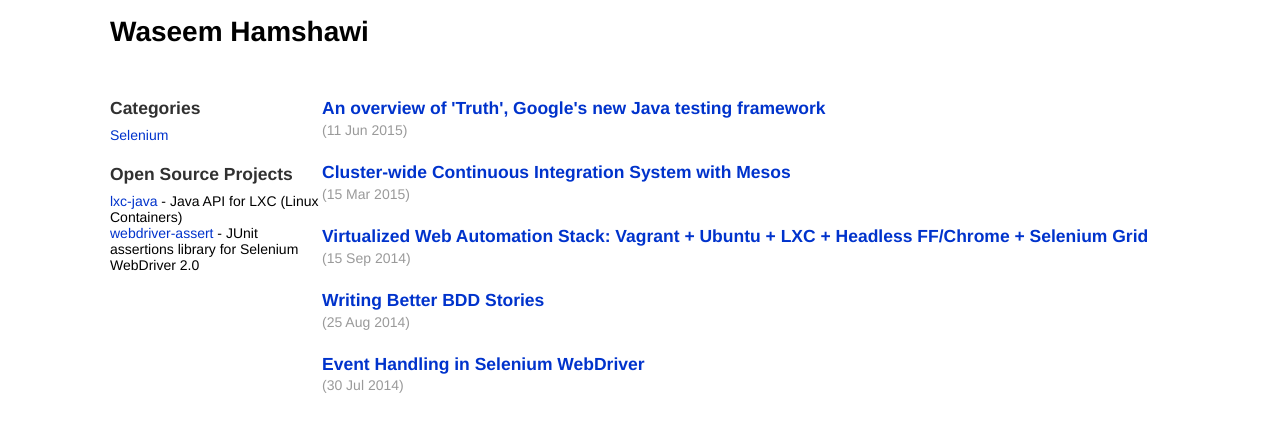
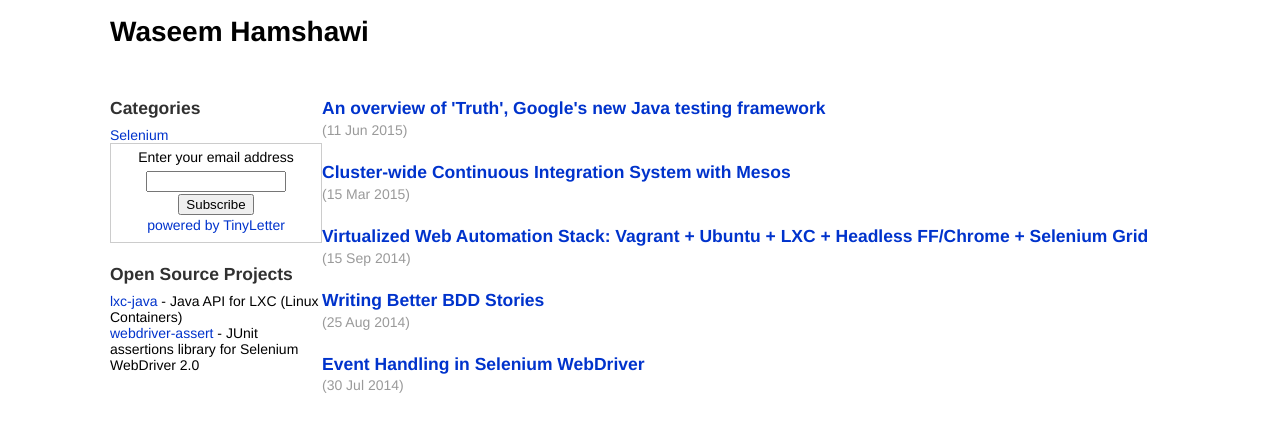
Before and after one commit to waseemh/waseemh.github.io_F, a Jekyll site: the page built from index.md, in a window 1280 px wide. Shown: the top 432 px of the page. Built offline with Jekyll 4.4.1, drawn with Linux system fonts in a browser that asks for light colours.

Commit message:
Update default.html

```diff
--- a/_layouts/default.html
+++ b/_layouts/default.html
@@ -24,6 +24,14 @@
   {% endfor %}
 </ul>
 
+ <form style="border:1px solid #ccc;padding:3px;text-align:center;" action="https://tinyletter.com/waseemh" method="post" target="popupwindow" onsubmit="window.open('https://tinyletter.com/waseemh', 'popupwindow', 'scrollbars=yes,width=800,height=600');return true">
+   <p><label for="tlemail">Enter your email address</label></p>
+   <p><input type="text" style="width:140px" name="email" id="tlemail" /></p>
+   <input type="hidden" value="1" name="embed"/>
+   <input type="submit" value="Subscribe" /><p>
+  <a href="https://tinyletter.com" target="_blank">powered by TinyLetter</a></p></form>
+
+
 <h3>Open Source Projects</h3>
 <ul>
 <li><a href="https://github.com/waseemh/lxc-java)">lxc-java</a> - Java API for LXC (Linux Containers)</li>
```
